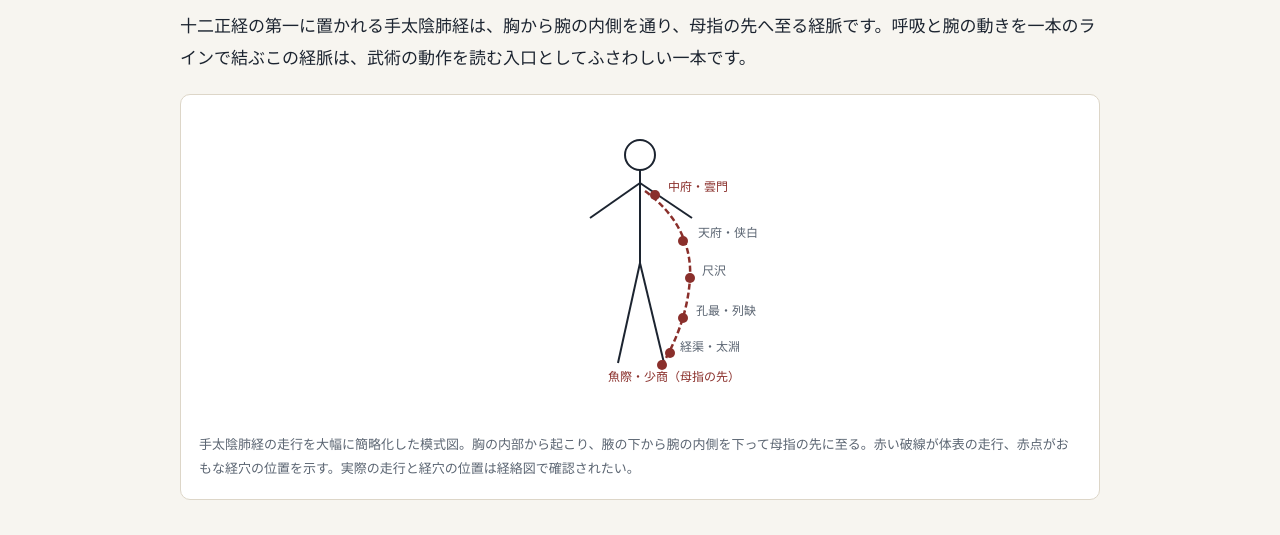
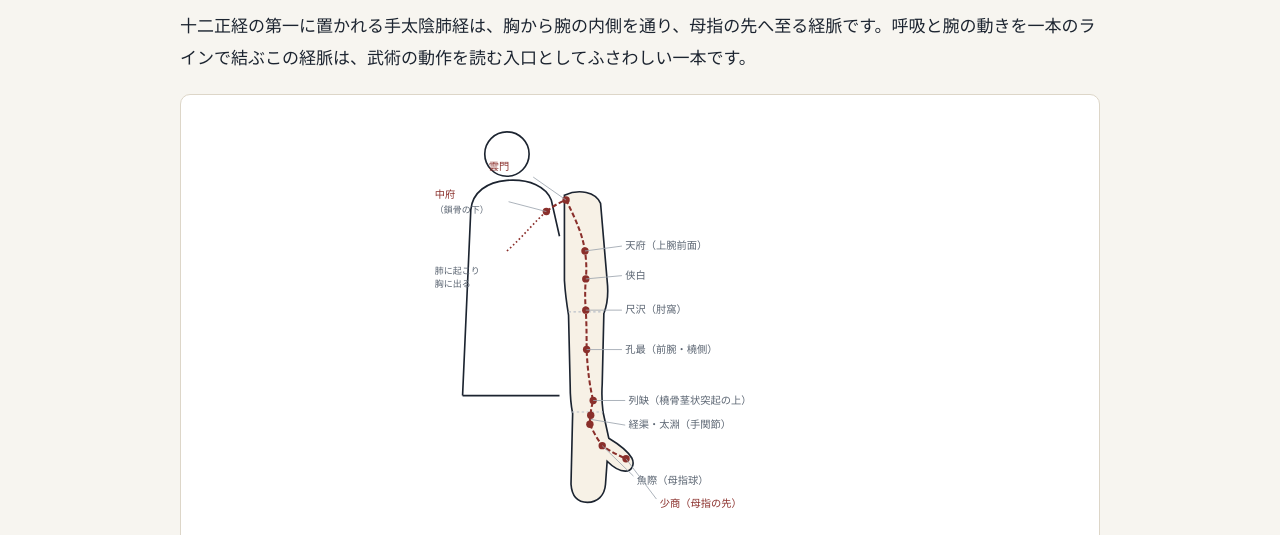
Before and after one commit to felis-cattus222/dma-bujutsu-lab, a plain HTML site: page keiraku-hai-kei.html in a window 1280 px wide. Shown: the part 238-773 px from the top of the page. Drawn offline with Linux system fonts and the light colour scheme.

Commit message:
肺経の図解を差し替え

```diff
--- a/keiraku-hai-kei.html
+++ b/keiraku-hai-kei.html
@@ -29,28 +29,59 @@
 <p class="lead">十二正経の第一に置かれる手太陰肺経は、胸から腕の内側を通り、母指の先へ至る経脈です。呼吸と腕の動きを一本のラインで結ぶこの経脈は、武術の動作を読む入口としてふさわしい一本です。</p>
 
 <figure class="diagram">
-<svg viewBox="0 0 400 300" width="100%" style="max-width:400px" role="img" aria-label="手太陰肺経の走行の簡略図">
-  <circle cx="200" cy="42" r="15" fill="none" stroke="#1c2430" stroke-width="2"/>
-  <path d="M200 57 L200 150" stroke="#1c2430" stroke-width="2" fill="none"/>
-  <path d="M200 70 L150 105" stroke="#1c2430" stroke-width="2" fill="none"/>
-  <path d="M200 70 L252 105" stroke="#1c2430" stroke-width="2" fill="none"/>
-  <path d="M200 150 L178 250" stroke="#1c2430" stroke-width="2" fill="none"/>
-  <path d="M200 150 L224 250" stroke="#1c2430" stroke-width="2" fill="none"/>
-  <path d="M205 78 C 235 100, 252 130, 250 165 C 248 200, 235 230, 222 252" stroke="#8a2f2b" stroke-width="2.5" fill="none" stroke-dasharray="6 3"/>
-  <circle cx="215" cy="82" r="5" fill="#8a2f2b"/>
-  <circle cx="243" cy="128" r="5" fill="#8a2f2b"/>
-  <circle cx="250" cy="165" r="5" fill="#8a2f2b"/>
-  <circle cx="243" cy="205" r="5" fill="#8a2f2b"/>
-  <circle cx="230" cy="240" r="5" fill="#8a2f2b"/>
-  <circle cx="222" cy="252" r="5" fill="#8a2f2b"/>
-  <text x="228" y="78" font-size="12" fill="#8a2f2b">中府・雲門</text>
-  <text x="258" y="124" font-size="12" fill="#5b6572">天府・侠白</text>
-  <text x="262" y="162" font-size="12" fill="#5b6572">尺沢</text>
-  <text x="256" y="202" font-size="12" fill="#5b6572">孔最・列缺</text>
-  <text x="240" y="238" font-size="12" fill="#5b6572">経渠・太淵</text>
-  <text x="168" y="268" font-size="12" fill="#8a2f2b">魚際・少商（母指の先）</text>
+<svg viewBox="0 0 560 600" width="100%" style="max-width:460px" role="img" aria-label="手太陰肺経の走行の簡略図（前面から見た左上肢）">
+  <!-- torso (partial, front view) -->
+  <circle cx="118" cy="50" r="27" fill="none" stroke="#1c2430" stroke-width="2"/>
+  <path d="M64 344 L74 118 C76 96 94 84 118 82 C146 80 166 90 172 106 L182 150" fill="none" stroke="#1c2430" stroke-width="2"/>
+  <path d="M64 344 L182 344" stroke="#1c2430" stroke-width="2"/>
+  <!-- left arm, anatomical position (palm forward), hanging -->
+  <path d="M188 100 C206 92 226 96 232 110 L240 204 C242 222 240 234 236 244 L234 330 C233 346 234 356 235 364 L242 396 C252 402 264 410 270 420 C274 428 270 436 262 436 C254 436 246 430 240 424 L238 452 C237 466 228 474 216 474 C204 474 197 466 196 452 L198 366 C196 356 195 346 195 332 L193 246 C191 234 189 220 188 204 Z" fill="#f7f1e6" stroke="#1c2430" stroke-width="2"/>
+  <!-- elbow and wrist crease guides -->
+  <path d="M193 242 L236 242" stroke="#b9c0c9" stroke-width="1.5" stroke-dasharray="3 3"/>
+  <path d="M197 364 L235 364" stroke="#b9c0c9" stroke-width="1.5" stroke-dasharray="3 3"/>
+  <!-- meridian: inside the chest, from the lung area out to chufu -->
+  <path d="M118 168 C138 150 152 132 166 120" stroke="#8a2f2b" stroke-width="2" fill="none" stroke-dasharray="2 3"/>
+  <!-- meridian on the surface: chufu -> unmon -> down the front of the arm -> thumb -->
+  <path d="M166 120 C176 112 184 108 190 106 C202 130 210 148 213 168 C215 182 215 192 214 202 C213 216 213 228 214 240 C215 258 215 272 215 288 C216 312 219 334 223 350 C221 358 220 362 220 368 C219 372 219 375 219 379 C224 390 229 398 234 405 C244 412 254 417 263 421" stroke="#8a2f2b" stroke-width="2.5" fill="none" stroke-dasharray="6 3"/>
+  <!-- points -->
+  <circle cx="166" cy="120" r="4.5" fill="#8a2f2b"/>
+  <circle cx="190" cy="106" r="4.5" fill="#8a2f2b"/>
+  <circle cx="213" cy="168" r="4.5" fill="#8a2f2b"/>
+  <circle cx="214" cy="202" r="4.5" fill="#8a2f2b"/>
+  <circle cx="214" cy="240" r="4.5" fill="#8a2f2b"/>
+  <circle cx="215" cy="288" r="4.5" fill="#8a2f2b"/>
+  <circle cx="223" cy="350" r="4.5" fill="#8a2f2b"/>
+  <circle cx="220" cy="368" r="4.5" fill="#8a2f2b"/>
+  <circle cx="219" cy="379" r="4.5" fill="#8a2f2b"/>
+  <circle cx="234" cy="405" r="4.5" fill="#8a2f2b"/>
+  <circle cx="263" cy="421" r="4.5" fill="#8a2f2b"/>
+  <!-- leader lines and labels -->
+  <path d="M166 120 L120 108" stroke="#9aa3ad" stroke-width="1"/>
+  <text x="30" y="104" font-size="12.5" fill="#8a2f2b">中府</text>
+  <text x="30" y="122" font-size="11" fill="#5b6572">（鎖骨の下）</text>
+  <path d="M190 106 L150 78" stroke="#9aa3ad" stroke-width="1"/>
+  <text x="96" y="70" font-size="12.5" fill="#8a2f2b">雲門</text>
+  <text x="30" y="196" font-size="11" fill="#5b6572">肺に起こり</text>
+  <text x="30" y="212" font-size="11" fill="#5b6572">胸に出る</text>
+  <path d="M213 168 L258 162" stroke="#9aa3ad" stroke-width="1"/>
+  <text x="262" y="166" font-size="12.5" fill="#5b6572">天府（上腕前面）</text>
+  <path d="M214 202 L258 198" stroke="#9aa3ad" stroke-width="1"/>
+  <text x="262" y="202" font-size="12.5" fill="#5b6572">侠白</text>
+  <path d="M214 240 L258 240" stroke="#9aa3ad" stroke-width="1"/>
+  <text x="262" y="244" font-size="12.5" fill="#5b6572">尺沢（肘窩）</text>
+  <path d="M215 288 L258 288" stroke="#9aa3ad" stroke-width="1"/>
+  <text x="262" y="292" font-size="12.5" fill="#5b6572">孔最（前腕・橈側）</text>
+  <path d="M223 350 L262 350" stroke="#9aa3ad" stroke-width="1"/>
+  <text x="266" y="354" font-size="12.5" fill="#5b6572">列缺（橈骨茎状突起の上）</text>
+  <path d="M220 373 L262 380" stroke="#9aa3ad" stroke-width="1"/>
+  <text x="266" y="384" font-size="12.5" fill="#5b6572">経渠・太淵（手関節）</text>
+  <path d="M234 405 L272 442" stroke="#9aa3ad" stroke-width="1"/>
+  <text x="276" y="452" font-size="12.5" fill="#5b6572">魚際（母指球）</text>
+  <path d="M263 421 L300 470" stroke="#9aa3ad" stroke-width="1"/>
+  <text x="304" y="480" font-size="12.5" fill="#8a2f2b">少商（母指の先）</text>
+  <text x="30" y="560" font-size="11.5" fill="#5b6572">前面から見た左上肢。手掌を前に向けた位置で、上腕の前面から前腕の橈側を通り、母指に至る。</text>
 </svg>
-<figcaption>手太陰肺経の走行を大幅に簡略化した模式図。胸の内部から起こり、腋の下から腕の内側を下って母指の先に至る。赤い破線が体表の走行、赤点がおもな経穴の位置を示す。実際の走行と経穴の位置は経絡図で確認されたい。</figcaption>
+<figcaption>手太陰肺経の体表走行の簡略図。中府・雲門から上腕の前面を下り、肘窩の尺沢、前腕の橈側、手関節の経渠・太淵、母指球の魚際を経て、母指の先の少商に至る。経穴の正確な位置は本文の記載と経絡図で確認されたい。</figcaption>
 </figure>
 
 <h2>走行 — 起始から終止まで</h2>
```
